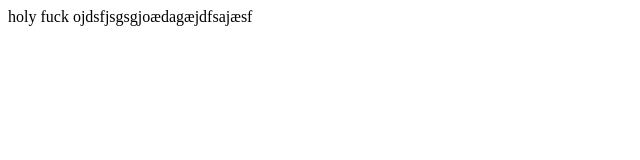
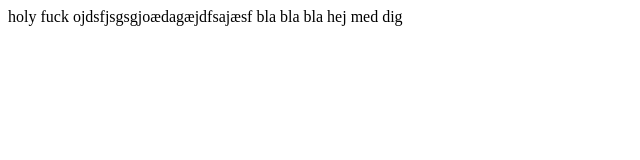
Before and after one commit to LunaDamm/bruh-delete-me, a plain HTML site: page index.html in a window 1280 px wide. Shown: the whole page, without its empty margins (0-640 px from the left). Drawn offline with Linux system fonts and the light colour scheme.

Commit message:
emilie tekst

```diff
--- a/index.html
+++ b/index.html
@@ -8,5 +8,7 @@
 <body>
 
     holy fuck ojdsfjsgsgjoædagæjdfsajæsf
+
+    bla bla bla hej med dig
 </body>
 </html>
```
